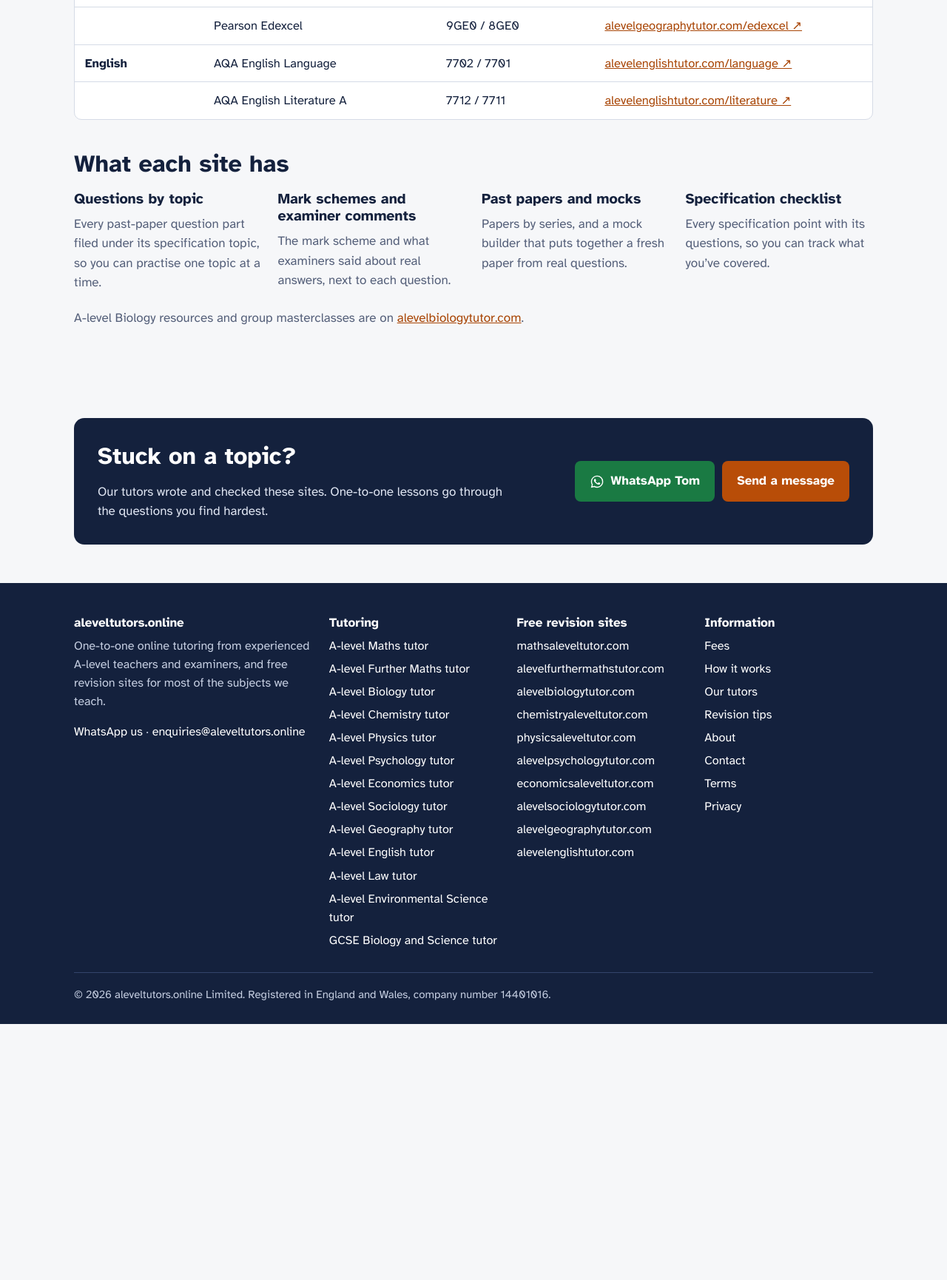
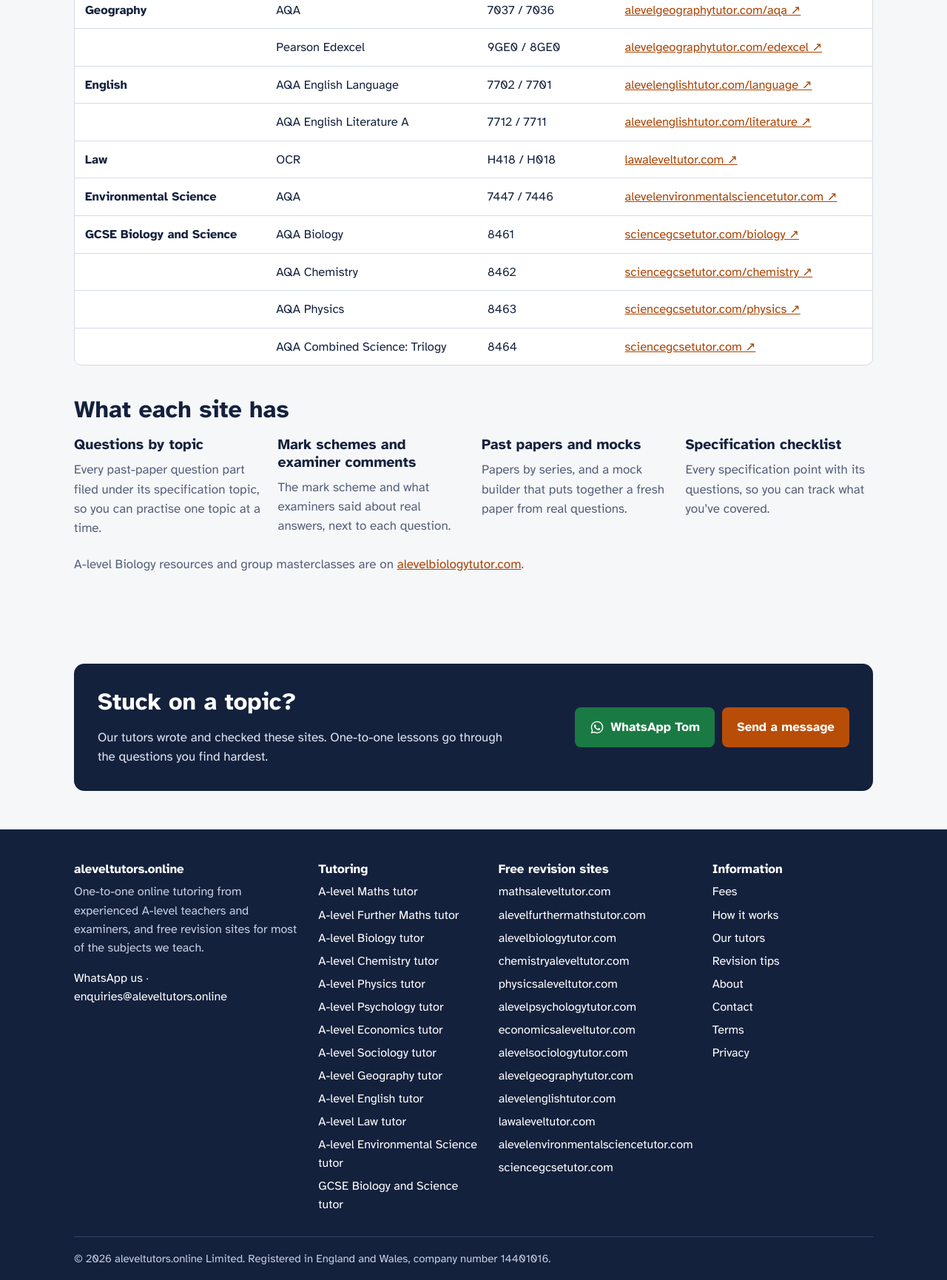
Before and after one commit to learn-beep/aleveltutors-online, an Astro site: page /free-revision in a window 1280 px wide. Shown: the part 1067-2797 px from the top of the page at 74% size. Before the commit the page ends 2451 px from the top, so only its background shows below. Built offline with nearby package versions, Linux system fonts and the light colour scheme; Astro itself is replaced by a stand-in of ours.

Commit message:
Add Law, Environmental Science and GCSE Science revision sites
Link lawaleveltutor.com (OCR), alevelenvironmentalsciencetutor.com (AQA)
and sciencegcsetutor.com (AQA Biology, Chemistry, Physics, Trilogy).
Boards without a revision section show as tutoring only.

Co-Authored-By: Claude Fable 5.2 <noreply@anthropic.com>
Claude-Session: https://claude.ai/code/session_015SxSiB5AyEQ9ps1R5kQHJf

```diff
--- a/src/components/SubjectCard.astro
+++ b/src/components/SubjectCard.astro
@@ -4,7 +4,7 @@ const { s } = Astro.props;
 ---
 <article class="card subject-card">
   <h3><a href={`/${s.page}/`}>{s.label}</a></h3>
-  <div class="tags">{s.boards.map((b: any) => <span class="tag">{b.short}</span>)}</div>
+  <div class="tags">{[...new Set(s.boards.map((b: any) => b.short))].map((t) => <span class="tag">{t}</span>)}</div>
   <p>{s.blurb}</p>
   <div class="tutor-line">Tutor{s.tutors.length > 1 ? 's' : ''}: <strong>{joinList(s.tutors)}</strong></div>
   <div class="links">
--- a/src/data/subjects.json
+++ b/src/data/subjects.json
@@ -318,6 +318,7 @@
     "name": "Law",
     "label": "A-level Law",
     "page": "online-a-level-law-tutor",
+    "site": "https://www.lawaleveltutor.com",
     "tutors": [
       "Sue"
     ],
@@ -325,7 +326,8 @@
       {
         "board": "OCR",
         "short": "OCR",
-        "codes": "H418 / H018"
+        "codes": "H418 / H018",
+        "path": "/"
       },
       {
         "board": "AQA",
@@ -347,6 +349,7 @@
     "name": "Environmental Science",
     "label": "A-level Environmental Science",
     "page": "online-a-level-environmental-science-tutor",
+    "site": "https://www.alevelenvironmentalsciencetutor.com",
     "tutors": [
       "Oliver"
     ],
@@ -354,7 +357,8 @@
       {
         "board": "AQA",
         "short": "AQA",
-        "codes": "7447 / 7446"
+        "codes": "7447 / 7446",
+        "path": "/"
       }
     ],
     "blurb": "Ecology, resources, pollution and research methods for AQA, taught by an AQA examiner for the subject.",
@@ -372,17 +376,42 @@
     "label": "GCSE Biology and Science",
     "level": "GCSE",
     "page": "online-gcse-biology-tutor",
+    "site": "https://www.sciencegcsetutor.com",
     "tutors": [
       "Sam"
     ],
     "boards": [
       {
-        "board": "Any GCSE or IGCSE board",
-        "short": "GCSE / IGCSE",
+        "board": "AQA Biology",
+        "short": "AQA",
+        "codes": "8461",
+        "path": "/biology/"
+      },
+      {
+        "board": "AQA Chemistry",
+        "short": "AQA",
+        "codes": "8462",
+        "path": "/chemistry/"
+      },
+      {
+        "board": "AQA Physics",
+        "short": "AQA",
+        "codes": "8463",
+        "path": "/physics/"
+      },
+      {
+        "board": "AQA Combined Science: Trilogy",
+        "short": "AQA",
+        "codes": "8464",
+        "path": "/"
+      },
+      {
+        "board": "Other GCSE and IGCSE boards",
+        "short": "other boards",
         "codes": "All specifications"
       }
     ],
-    "blurb": "GCSE Biology and combined Science with an A-level Biology teacher who taught GCSE Science for many years.",
+    "blurb": "GCSE Biology, Chemistry, Physics and Combined Science with an A-level Biology teacher who taught GCSE Science for many years.",
     "acuity": {
       "Sam": 58661818
     },
--- a/src/lib.ts
+++ b/src/lib.ts
@@ -1,7 +1,7 @@
 import site from './data/site.json';
 
 export function waLink(board: string, subject: string) {
-  const who = board ? `an ${board} ${subject} Tutor` : `an A-level ${subject} Tutor`;
+  const who = /^GCSE/.test(subject) ? `a ${subject} Tutor` : board ? `an ${board} ${subject} Tutor` : `an A-level ${subject} Tutor`;
   const text = `Hi, I'm looking for ${who}. The student is in Year ..... Their name is ..................... we would like ........ lessons per week, the best two times for tutoring are ................. and ......................`;
   return `https://wa.me/${site.whatsapp}?text=${encodeURIComponent(text)}`;
 }
--- a/src/pages/free-revision.astro
+++ b/src/pages/free-revision.astro
@@ -3,18 +3,19 @@ import Base from '../layouts/Base.astro';
 import LeadBlock from '../components/LeadBlock.astro';
 import subjects from '../data/subjects.json';
 import { host } from '../lib';
-const sites = subjects.filter((s) => s.site && !s.external);
+const sites = subjects.filter((s) => s.site && !s.external).map((s) => ({ ...s, boards: s.boards.filter((b: any) => b.path) }));
+const specCount = sites.reduce((n, s) => n + s.boards.length, 0);
 const list = {
   '@context': 'https://schema.org', '@type': 'ItemList',
   itemListElement: sites.flatMap((s) => s.boards.map((b) => `${s.site}${b.path}`)).map((u, i) => ({ '@type': 'ListItem', position: i + 1, url: u })),
 };
 ---
-<Base title="Free A-level Past Paper Questions by Topic | aleveltutors.online" description="Free A-level past-paper questions sorted by topic, with mark schemes and examiner comments, for nine subjects and 16 exam board specifications." schema={[list]}>
+<Base title="Free A-level Past Paper Questions by Topic | aleveltutors.online" description={`Free A-level and GCSE Science past-paper questions sorted by topic, with mark schemes and examiner comments, for ${sites.length} subjects and ${specCount} exam board specifications.`} schema={[list]}>
   <section class="page-head">
     <div class="wrap">
       <div class="eyebrow">Free revision</div>
       <h1>Free A-level past-paper questions by topic</h1>
-      <p>Every question from recent past papers, sorted by specification topic, with the mark scheme and examiner comments beside it. No sign-up, no adverts.</p>
+      <p>Every question from recent past papers, sorted by specification topic, with the mark scheme and examiner comments beside it. {sites.length} subjects, including AQA GCSE Science. No sign-up, no adverts.</p>
     </div>
   </section>
   <section class="block">
--- a/src/pages/tutors.astro
+++ b/src/pages/tutors.astro
@@ -21,7 +21,7 @@ const { tutors, examiners, heads } = teamStats();
         {rows.map(({ t, s, info, id }) => (
           <article class="card subject-card">
             <h3>{t}{s.slug === 'biology' ? ' Whitburn' : ''}</h3>
-            <div class="tags"><span class="tag">{s.label}</span>{s.boards.map((b) => <span class="tag">{b.short}</span>)}</div>
+            <div class="tags"><span class="tag">{s.label}</span>{[...new Set(s.boards.map((b) => b.short))].map((t) => <span class="tag">{t}</span>)}</div>
             <p style="color:var(--ink)">{info}</p>
             {s.fee && <p><strong>{s.fee}</strong></p>}
             <div class="links">
```
Also changed, not shown: src/pages/[page].astro (+4 -4 lines).
